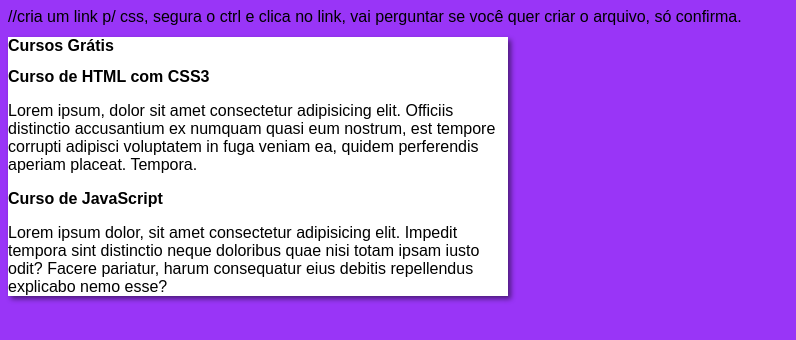
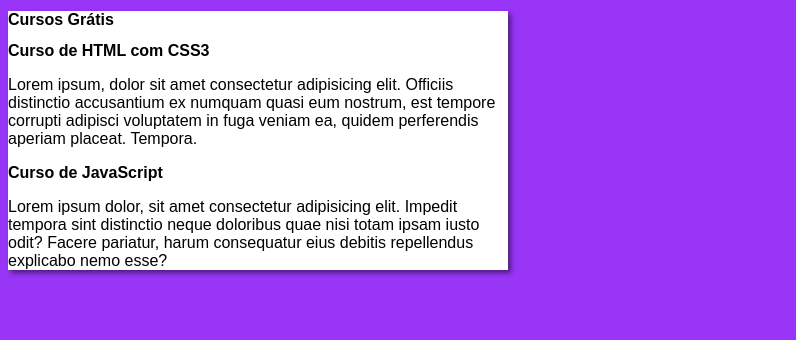
Before and after one commit to andremtsmartins/projeto-site, a plain HTML site: page index.html in a window 1280 px wide. Shown: the whole page, without its empty margins (0-796 px from the left). Drawn offline with Linux system fonts and the light colour scheme.

Commit message:
Update index.html

```diff
--- a/index.html
+++ b/index.html
@@ -4,7 +4,7 @@
     <meta charset="UTF-8">
     <meta name="viewport" content="width=device-width, initial-scale=1.0">
     <title>Título do Site</title>
-    <link rel="stylesheet" href="estilos/style.css">      //cria um link p/ css, segura o ctrl e clica no link, vai perguntar se você quer criar o arquivo, só confirma.
+    <link rel="stylesheet" href="estilos/style.css">      <!--cria um link p/ css, segura o ctrl e clica no link, vai perguntar se você quer criar o arquivo, só confirma.-->
 </head>
 <body>
     <main>
```
